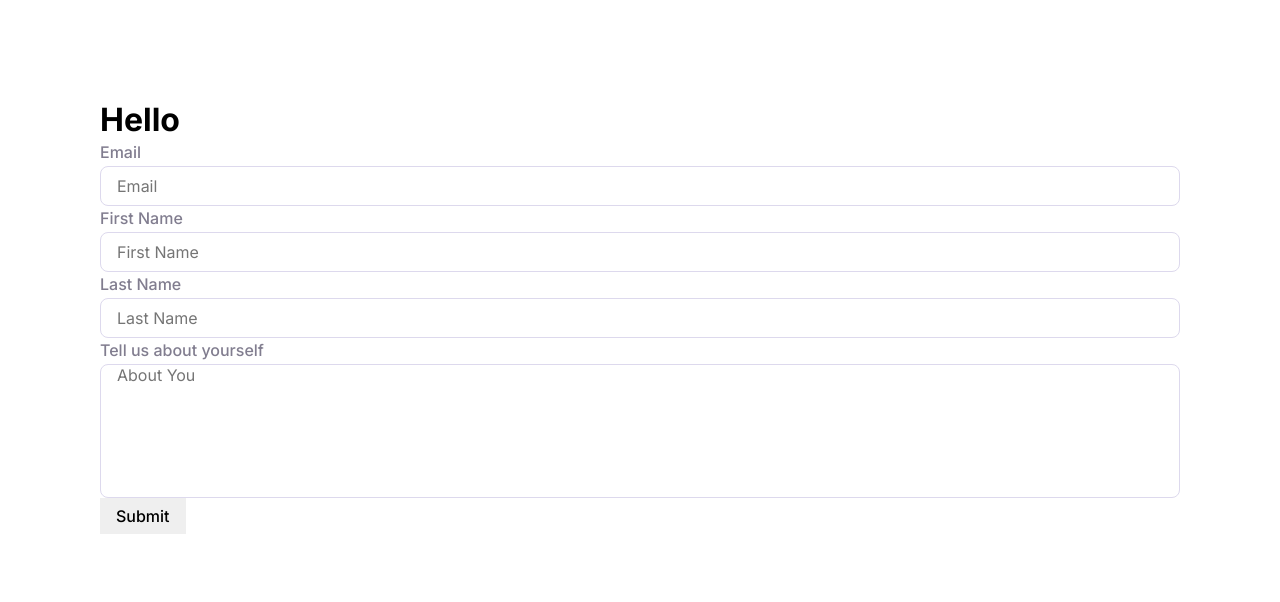
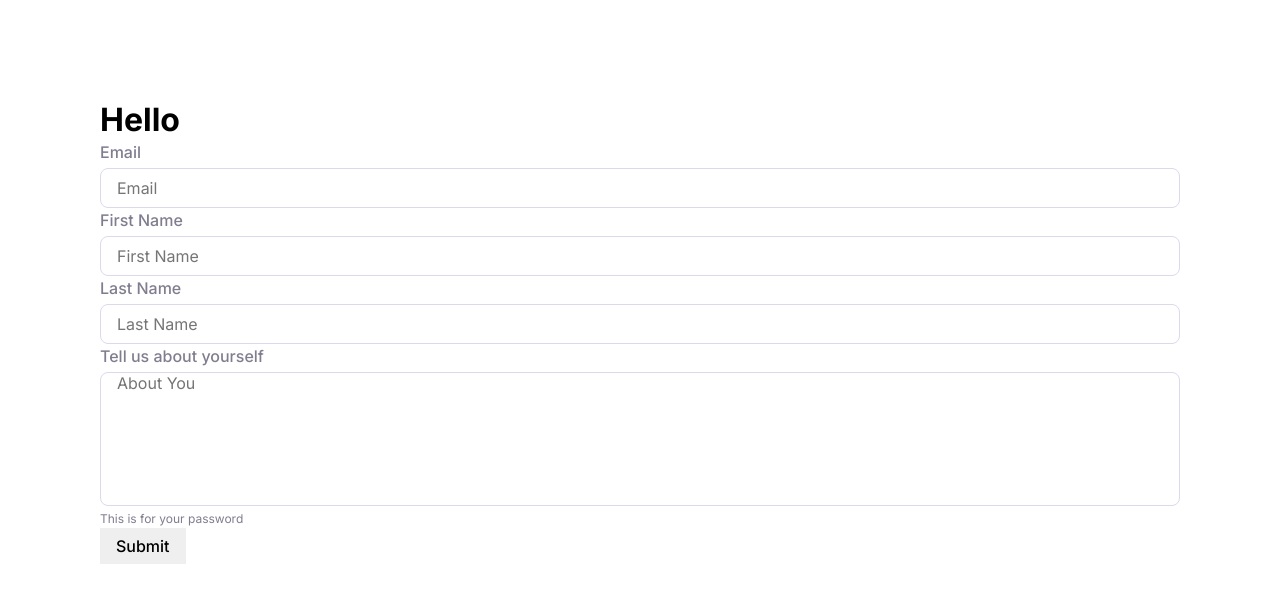
Before and after one commit to aliramazon/projectify-app-ui, a React (Create React App) app: page / in a window 1280 px wide. Shown: the top 602 px of the page. Built offline with nearby package versions, Linux system fonts and the light colour scheme.

Commit message:
Add hint message to Inputs

```diff
--- a/src/design-system/Input/Input.css
+++ b/src/design-system/Input/Input.css
@@ -6,7 +6,6 @@
     font-family: inherit;
     font-size: var(--font-size-16);
     color: var(--jaguar-900);
-    resize: none;
     width: 100%;
     display: block;
 }
@@ -61,19 +60,39 @@ input::placeholder,
     color: var(--jaguar-300);
 }
 
+.input-wrapper {
+    display: flex;
+    flex-direction: column;
+    gap: 4px;
+}
+
 .input-wrapper label {
     display: block;
-    margin-bottom: var(--space-2);
 }
 
-.input.input-textarea.input-small {
+.input-textarea {
+    resize: none;
+}
+
+.input-textarea.input-small {
     height: 7.2rem;
 }
 
-.input.input-textarea.input-medium {
+.input-textarea.input-medium {
     height: 12rem;
 }
 
-.input.input-textarea.input-large {
+.input-textarea.input-large {
     height: 13.4rem;
 }
+
+.hint-message {
+    font-size: var(--font-size-12);
+    line-height: var(--line-height-18);
+    color: var(--jaguar-500);
+    font-weight: var(--font-weight-400);
+}
+
+.hint-message--error {
+    color: var(--red-orange-500);
+}
--- a/src/design-system/Input/Input.tsx
+++ b/src/design-system/Input/Input.tsx
@@ -54,6 +54,10 @@ const Input: React.FC<InputProps> = (props) => {
         } ${sizeClassName} ${shapeClassName} ${errorClassName} ${textareaClassName}`
     );
 
+    const hintMessageClass = trimWhiteSpaces(
+        `hint-message ${error ? "hint-message--error" : ""}`
+    );
+
     return (
         <div className="input-wrapper">
             {labelText ? (
@@ -77,6 +81,10 @@ const Input: React.FC<InputProps> = (props) => {
                     id={id}
                 />
             )}
+
+            {hintMessage ? (
+                <span className={hintMessageClass}>{hintMessage}</span>
+            ) : null}
         </div>
     );
 };
```
